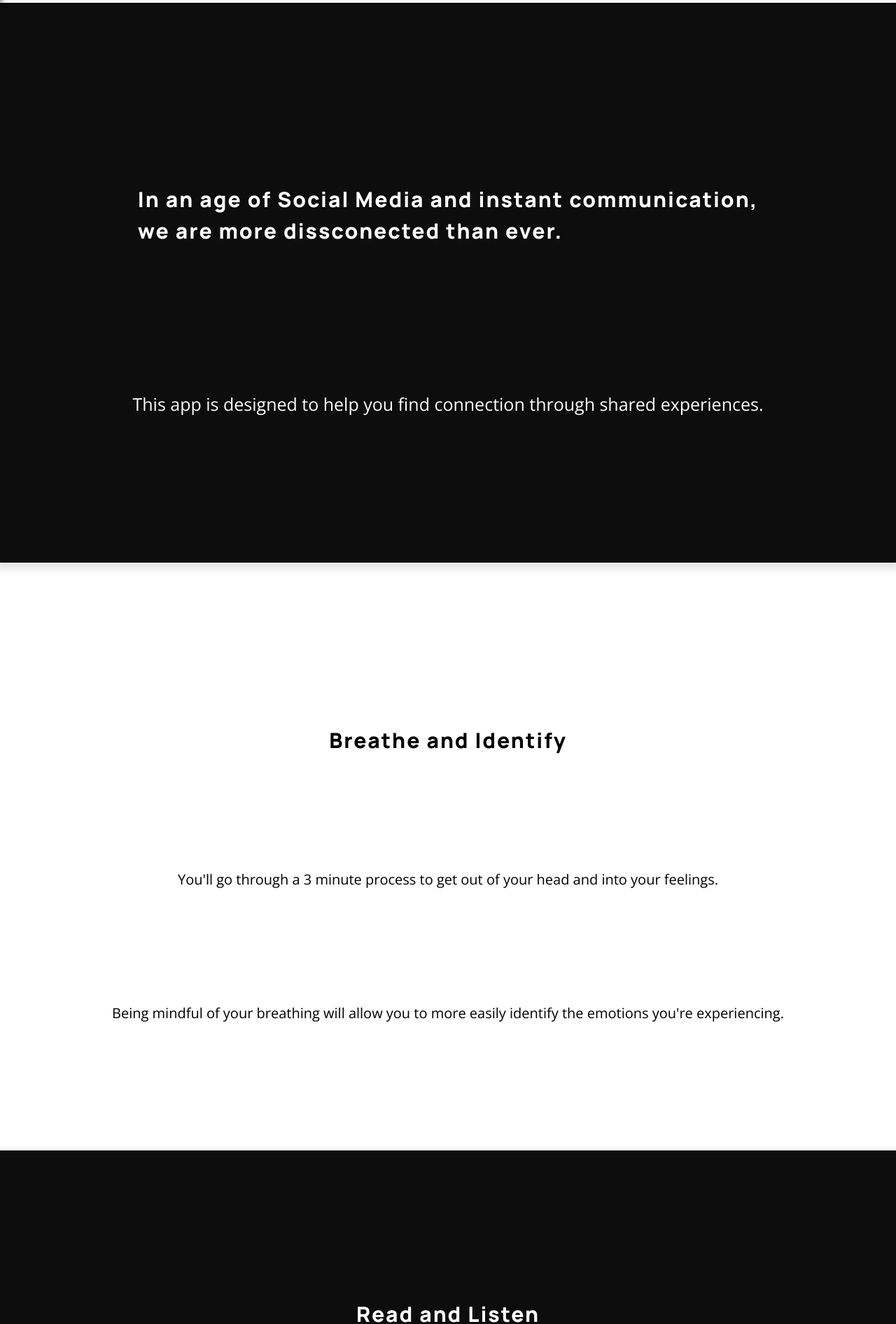
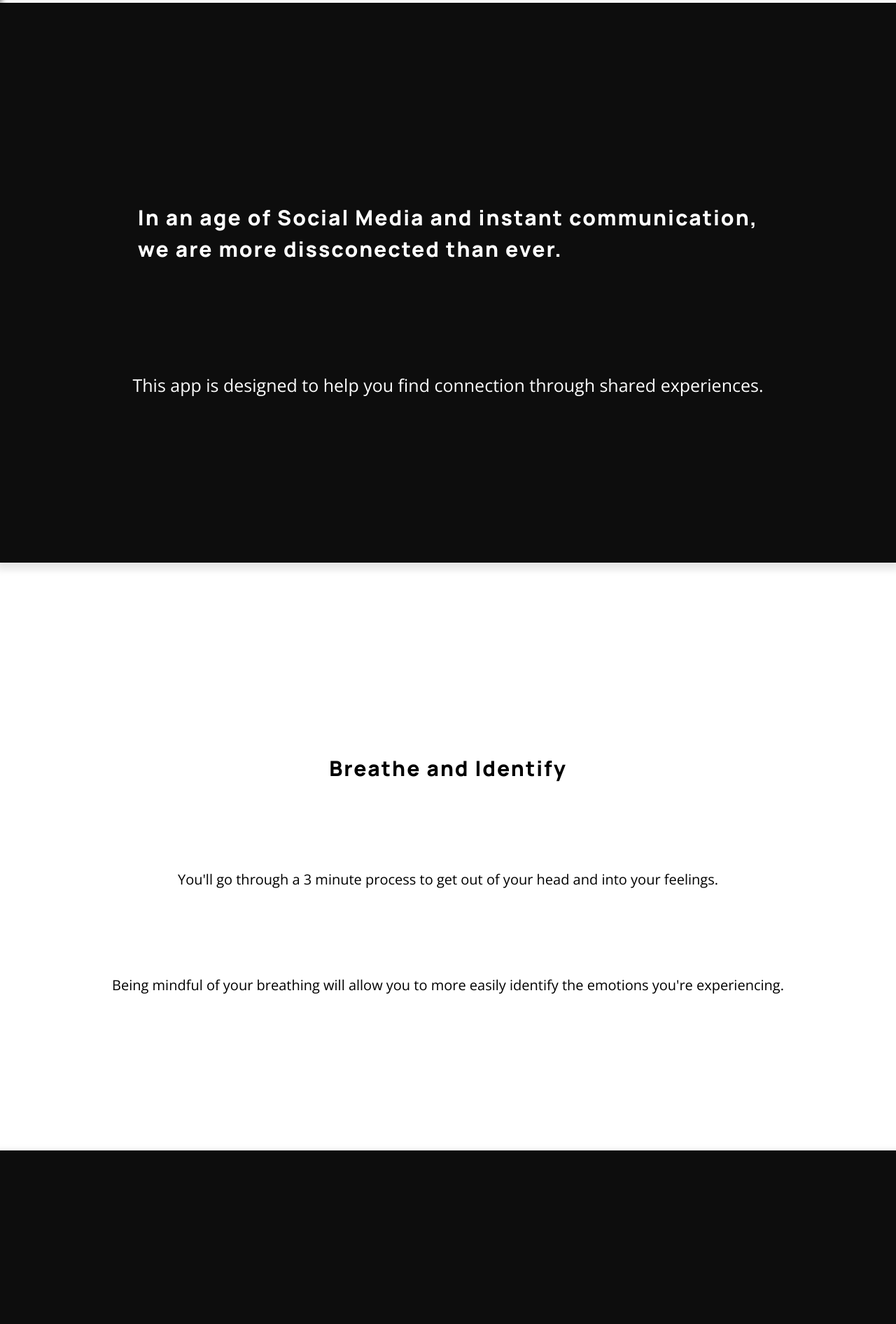
Before and after one commit to mr-dojo/ifeelthat-app, a React (Create React App) app: page / in a window 1280 px wide. Shown: the part 796-2688 px from the top of the page at 70% size. Built offline with nearby package versions, Linux system fonts and the light colour scheme.

Commit message:
Added spacer divs to all sections

```diff
--- a/src/pages/landing/Landing.js
+++ b/src/pages/landing/Landing.js
@@ -49,6 +49,7 @@ class Landing extends React.Component {
   render() {
     return (
       <>
+        <div className="div-container_eighty-vh section_margin">
           <header className="header_landing-page" role="banner">
             <img
               className="app-logo_landing-page"
@@ -63,11 +64,13 @@ class Landing extends React.Component {
               </h2>
             </div>
           </header>
+        </div>
         {this.renderDownArrow()}
         <section
           id="section-one_landing-page"
           className="container_dark space-evenly"
         >
+          <div className="div-container_eighty-vh section_margin">
             <header>
               <h2 className="align-left">
                 In an age of Social Media and instant communication,
@@ -78,8 +81,10 @@ class Landing extends React.Component {
               This app is designed to help you find connection through shared
               experiences.
             </p>
+          </div>
         </section>
         <section className="space-evenly">
+          <div className="div-container_eighty-vh section_margin">
             <header>
               <h2>Breathe and Identify</h2>
             </header>
@@ -91,8 +96,10 @@ class Landing extends React.Component {
               Being mindful of your breathing will allow you to more easily
               identify the emotions you're experiencing.
             </p>
+          </div>
         </section>
         <section className="container_dark space-evenly">
+          <div className="div-container_eighty-vh section_margin">
             <header>
               <h2>Read and Listen</h2>
             </header>
@@ -103,29 +110,33 @@ class Landing extends React.Component {
             <p className="small-text">
               You may find something you can relate to.
             </p>
+          </div>
         </section>
         <section className="space-evenly">
+          <div className="div-container_eighty-vh section_margin">
             <header>
               <h2>Share yourself with others</h2>
             </header>
             <p className="small-text">
-            This gives you an opportunity to anonymously voice what you're going
-            through.
+              This gives you an opportunity to anonymously voice what you're
+              going through.
             </p>
             <p className="small-text">
               You may feel a sense of relief when fully acknowledging and
               expressing what's going on inside.
             </p>
             <p className="small-text">It can be difficult, but rewarding.</p>
+          </div>
         </section>
         <section className="container_dark space-evenly">
+          <div className="div-container_eighty-vh section_margin">
             <div className="warning_container">
               <h3>
                 <strong className="medium-text">Warning:</strong>
               </h3>
               <p className="small-text">
-              <br /> This app is not for everybody and contains content that may
-              be disturbing and upsetting.
+                <br /> This app is not for everybody and contains content that
+                may be disturbing and upsetting.
               </p>
               <p className="small-text">
                 May also contain adult language and topics.
@@ -139,14 +150,17 @@ class Landing extends React.Component {
               Use the <strong>"Safety"</strong> button at the bottom of the page
               if you are feeling like you may harm yourself or others.
             </p>
+          </div>
         </section>
         <section>
+          <div className="div-container_eighty-vh section_margin">
             <header>
               <h3>Start your journey...</h3>
             </header>
             <Link to="/breathe">
               <Button buttonText="Begin" />
             </Link>
+          </div>
         </section>
       </>
     );
```
Lines whose indentation alone changed are shown as unchanged.
